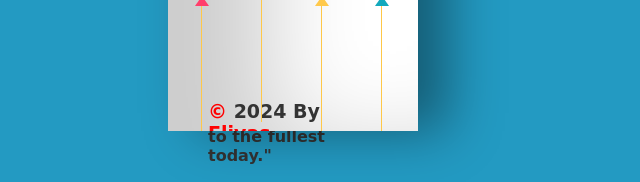
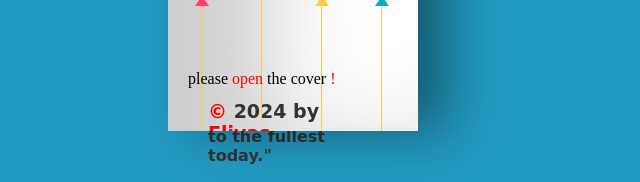
Before and after one commit to eliyas41/HBD-Wish, a plain HTML site: page index.html in a window 1280 px wide. Shown: the part 452-634 px from the top of the page, without its empty margins (347-987 px from the left). Drawn offline with Linux system fonts and the light colour scheme.

Commit message:
minor change

```diff
--- a/index.html
+++ b/index.html
@@ -22,9 +22,12 @@
       <div>
         <div class="center">❤️</div>
       </div>
+      <div style="margin-top: 200px; position: absolute; margin-left: 20px;">please <span>open</span> the cover
+        <span>!</span>
+      </div>
       <div class="blow">
         <p>
-          <span>&copy; </span>2024 By <span class="copy">Eliyas...</span>
+          <span>&copy; </span>2024 by <span class="copy">Eliyas...</span>
         </p>
       </div>
     </div>
```
